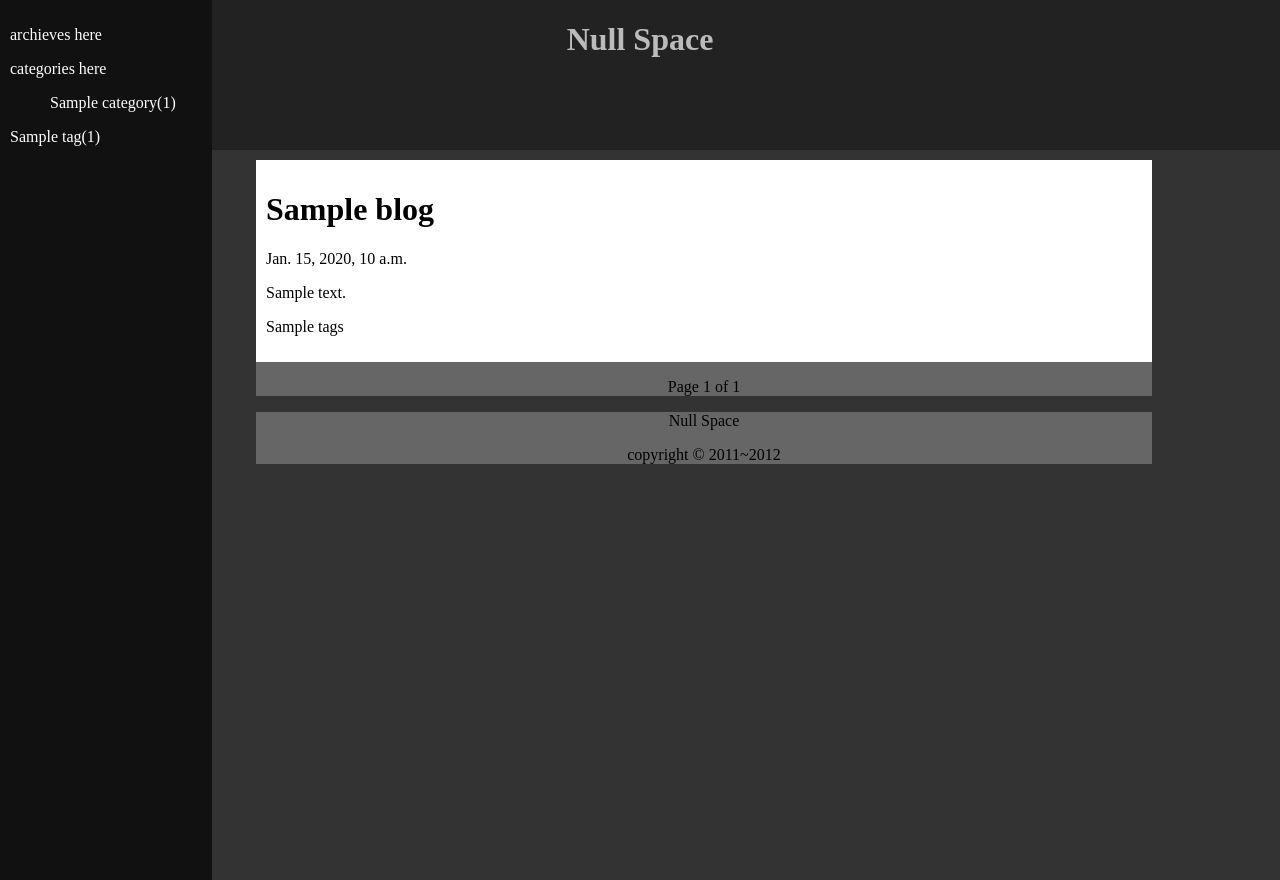
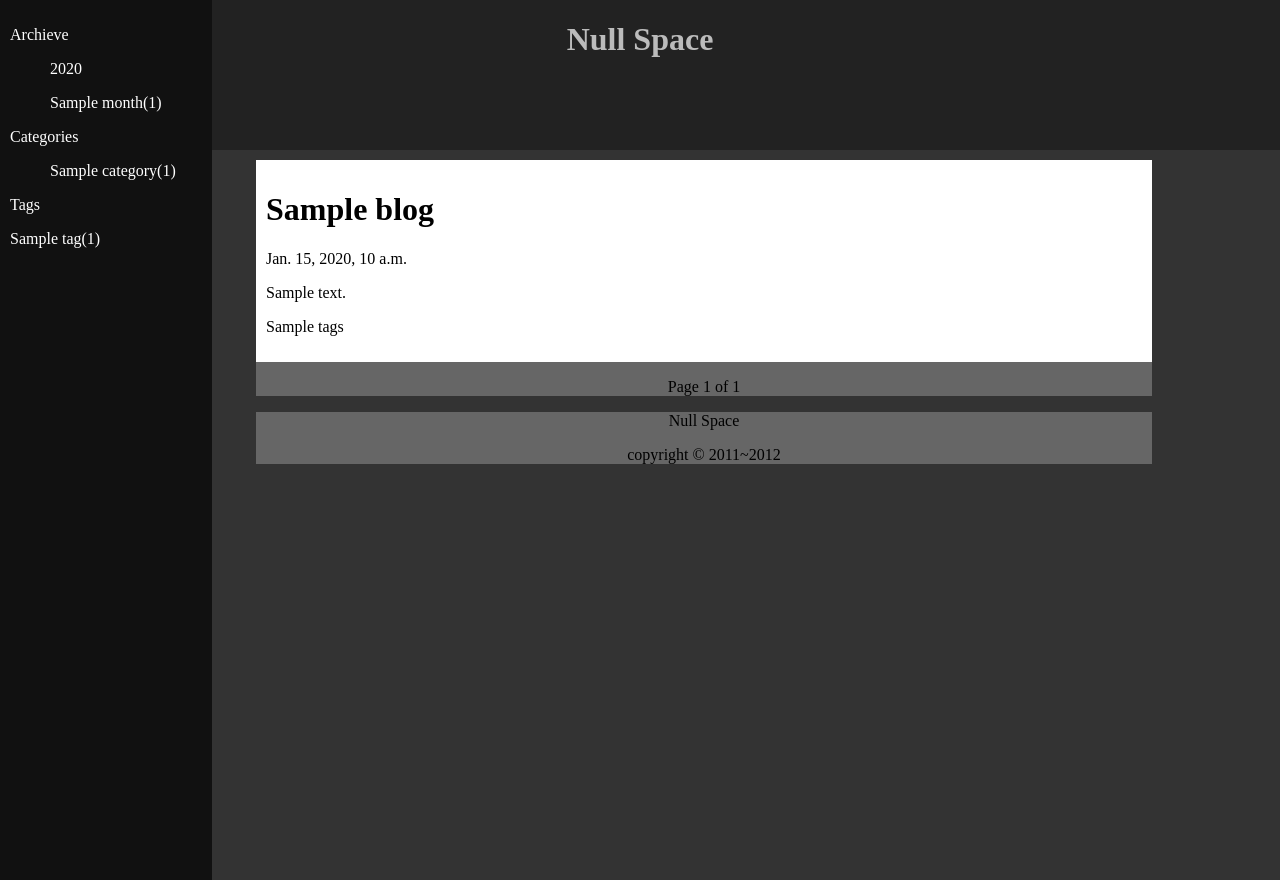
Before and after one commit to Aquietzero/NullSpace, a Django app: template templates/index.html in a window 1280 px wide. Run offline with Django 3.2, Linux system fonts and the light colour scheme; the template is opened without the code that fills it: most values are stand-ins (such as "Sample title", 1, 10 or a date in 2020).

Commit message:
add archieve

```diff
--- a/templates/sidebar.html
+++ b/templates/sidebar.html
@@ -1,15 +1,22 @@
 <div id="archieves">
-  <p>archieves here</p>
+  <p>Archieve</p>
+  {% for year in archieve %}
+    <ul>{{ year.year }}</ul>
+    {% for month in year.months %}
+      <ul>{{ month.month }}({{ month.size }})</ul>
+    {% endfor %}
+  {% endfor %}
 </div>
 
 <div id="categories">
-  <p>categories here</p>
+  <p>Categories</p>
   {% for category in categories %}
     <ul>{{ category.name }}({{ category.size }})</ul>
   {% endfor %}
 </div>
 
 <div id="tags">
+  <p>Tags</p>
   <p>
     {% for tag in tags %}
       {{ tag.name }}({{ tag.size }})
```
Also changed, not shown: blogs/views.py (+35 -2 lines).
